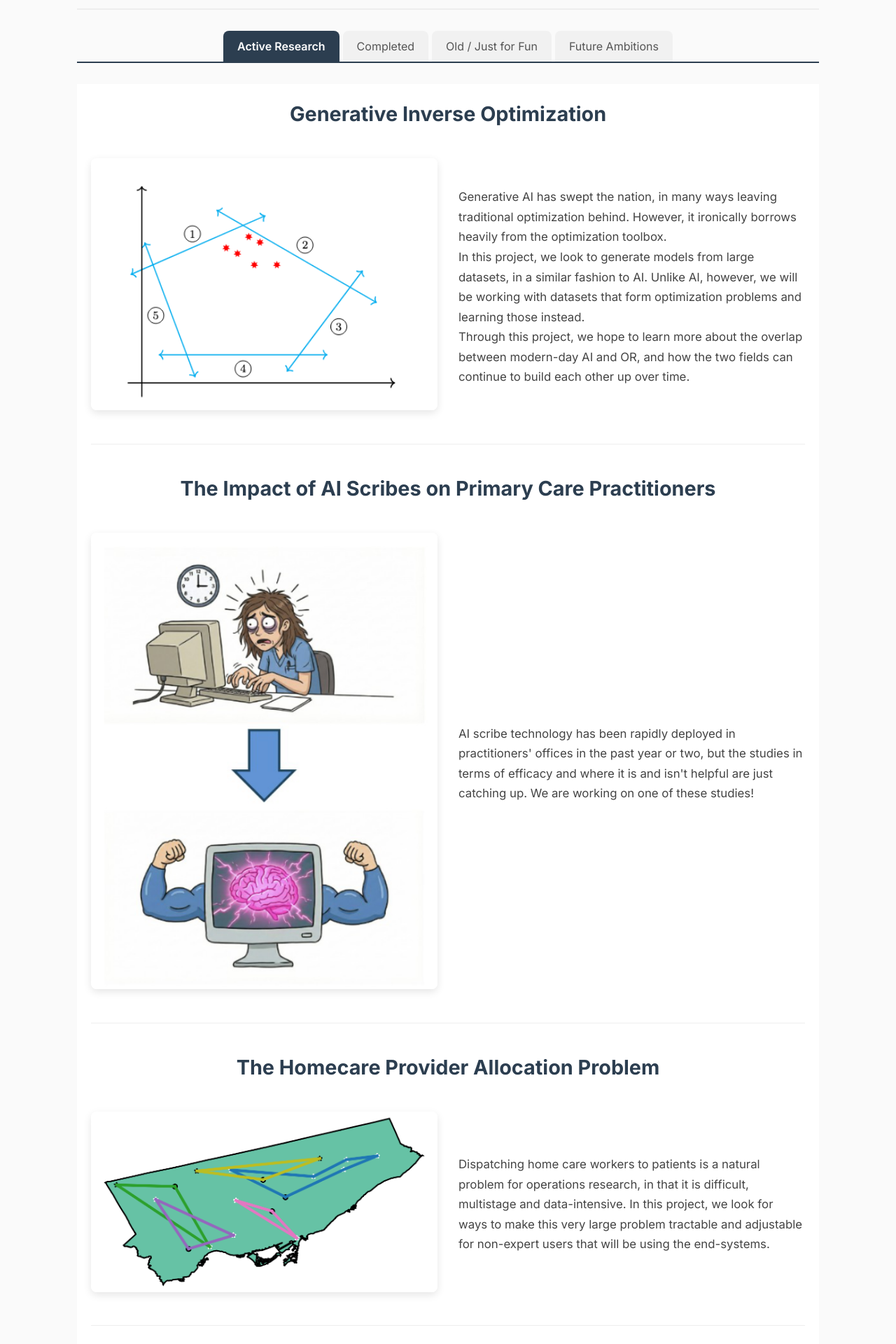
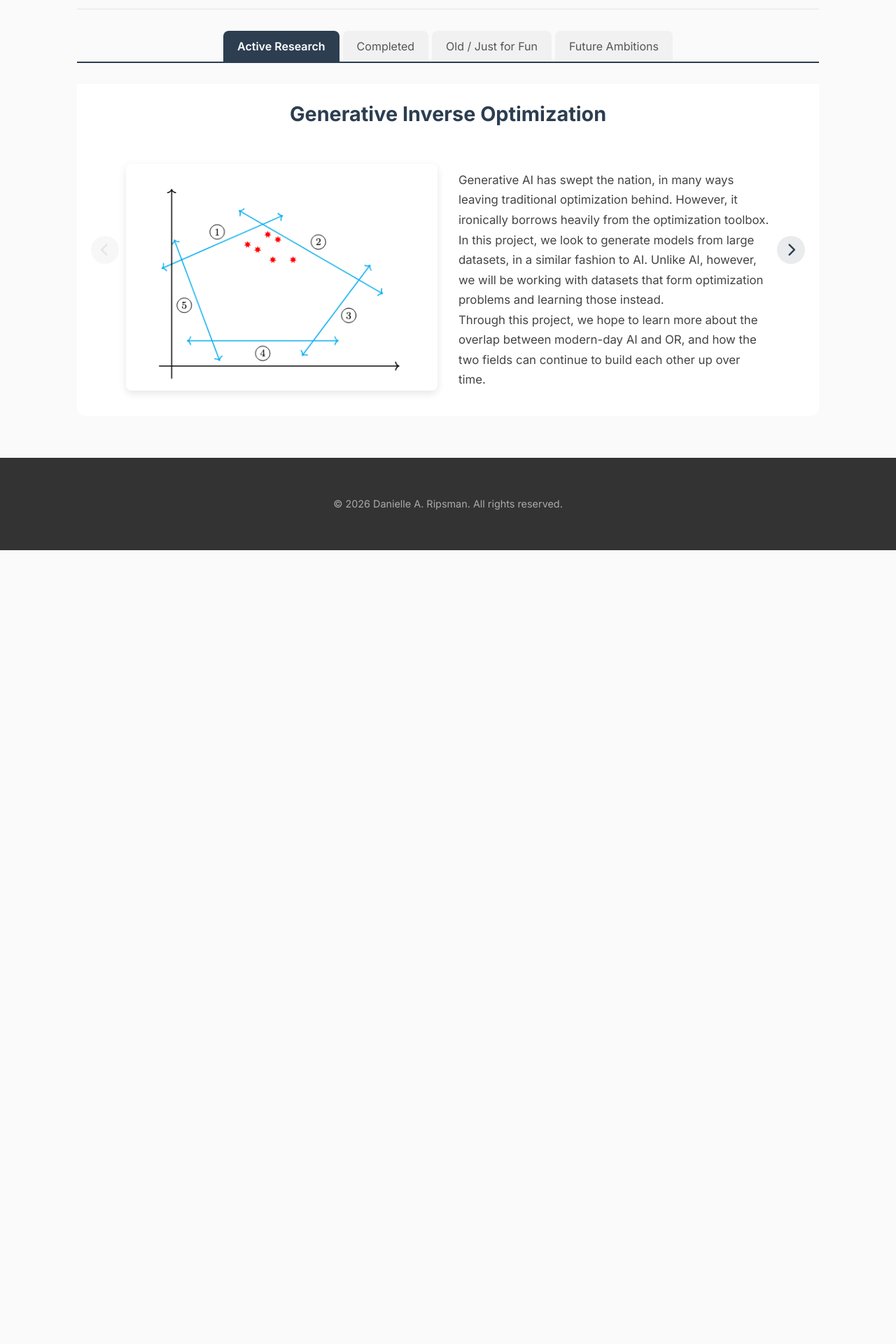
Before and after one commit to DaniRip/DaniRip.github.io, a Jekyll site: the page built from projects.md, in a window 1280 px wide. Shown: the part 467-2387 px from the top of the page at 70% size. Built offline with Jekyll 4.4.1, drawn with Linux system fonts in a browser that asks for light colours; after the commit the page ends 1253 px from its top, so only the background shows below that; some of the changed text lies outside the part shown.

Commit message:
Projects: bring back the carousel (videos still load only when shown)
Co-Authored-By: Claude Opus 5.5 <noreply@anthropic.com>

```diff
--- a/assets/css/style.css
+++ b/assets/css/style.css
@@ -735,15 +735,61 @@ details[open] .toggle-chevron {
     width: 100%;
 }
 
-/* --- The Project List (every project in the open tab is shown) --- */
-.project-slide {
-    animation: fadeEffect 0.5s; /* Smooth fade in when a tab opens */
+/* --- The Navigation Arrows --- */
+/* --- The Arrow Base --- */
+.nav-arrow {
+    position: absolute;
+    top: 50%;
+    transform: translateY(-50%);
+    background: rgba(44, 62, 80, 0.1);
+    color: var(--accent-color);
+    border: none;
+    width: 40px;
+    height: 40px;
+    border-radius: 50%;
+    cursor: pointer;
+    font-size: 1.2rem;
+    z-index: 10;
+
+    /* 1. Only animate specific things, NEVER 'all' or 'pointer-events' */
+    transition: background-color 0.2s, color 0.2s, opacity 0.2s;
+
+    display: flex;
+    align-items: center;
+    justify-content: center;
 }
 
-.project-slide + .project-slide {
-    border-top: 1px solid #eee;
-    margin-top: 40px;
-    padding-top: 40px;
+.nav-arrow:hover {
+    background: var(--accent-color);
+    color: white;
+}
+
+.nav-arrow.left { left: 0; }
+.nav-arrow.right { right: 0; }
+
+/* --- The Robust Disabled State --- */
+.nav-arrow.disabled,
+.nav-arrow.disabled:hover { /* 2. This overrides the sticky mobile hover */
+    opacity: 0.5 !important;
+    background: #f0f0f0 !important; /* A solid light grey, never transparent */
+    color: #ccc !important;
+    cursor: default;
+    pointer-events: none; /* Physically prevents clicking */
+    box-shadow: none;
+}
+
+/* --- The Slide Content --- */
+.slides-wrapper {
+    padding: 0 50px; /* Make room for arrows on left/right */
+}
+
+.project-slide {
+    display: none; /* Hidden by default */
+    animation: fadeEffect 0.5s; /* Smooth fade in */
+}
+
+.project-slide.visible {
+    display: block; /* Only the active slide shows */
 }
 
 .slide-title {
@@ -796,6 +842,16 @@ details[open] .toggle-chevron {
 @media (max-width: 768px) {
     .slide-content {
         grid-template-columns: 1fr; /* Stack vertically on phones */
+    }
+
+    .nav-arrow {
+        width: 30px;
+        height: 30px;
+        font-size: 1rem;
+    }
+
+    .slides-wrapper {
+        padding: 0 35px;
     }
 
     .tab-btn {
--- a/projects.md
+++ b/projects.md
@@ -5,10 +5,10 @@ permalink: /projects/
 ---
 
 <div class="project-tabs">
-    <button class="tab-btn active" onclick="openCategory('active', this)">Active Research</button>
-    <button class="tab-btn" onclick="openCategory('completed', this)">Completed</button>
-    <button class="tab-btn" onclick="openCategory('fun', this)">Old / Just for Fun</button>
-    <button class="tab-btn" onclick="openCategory('future', this)">Future Ambitions</button>
+    <button class="tab-btn active" onclick="openCategory('active')">Active Research</button>
+    <button class="tab-btn" onclick="openCategory('completed')">Completed</button>
+    <button class="tab-btn" onclick="openCategory('fun')">Old / Just for Fun</button>
+    <button class="tab-btn" onclick="openCategory('future')">Future Ambitions</button>
 </div>
 
 <div class="projects-display-area">
@@ -17,13 +17,15 @@ permalink: /projects/
     {% for cat in categories %}
     <div id="{{ cat }}" class="category-container" style="display: {% if cat == 'active' %}block{% else %}none{% endif %};">
 
+        <button class="nav-arrow left" onclick="changeSlide(-1, '{{ cat }}')"><i class="fas fa-chevron-left"></i></button>
+        <button class="nav-arrow right" onclick="changeSlide(1, '{{ cat }}')"><i class="fas fa-chevron-right"></i></button>
 
         <div class="slides-wrapper">
             {% assign cat_projects = site.data.projects | where: "category", cat %}
 
             {% if cat_projects.size > 0 %}
                 {% for project in cat_projects %}
-                <div class="project-slide">
+                <div class="project-slide fade {% if forloop.first %}visible{% endif %}">
 
                     <h2 class="slide-title">{{ project.title }}</h2>
 
@@ -47,7 +49,7 @@ permalink: /projects/
                                                     <iframe src="https://www.youtube.com/embed/{{ item.id }}" frameborder="0" loading="lazy" allowfullscreen></iframe>
                                                 </div>
                                             {% else %}
-                                                <img src="{{ item.url | relative_url }}" alt="{{ project.title | escape }}" class="slide-img" loading="lazy">
+                                                <img src="{{ item.url | relative_url }}" alt="Project Visual" class="slide-img">
                                             {% endif %}
                                         </div>
                                     {% endfor %}
@@ -60,7 +62,7 @@ permalink: /projects/
                                     </div>
                                 {% elsif project.image %}
                                     <div class="media-item active">
-                                        <img src="{{ project.image | relative_url }}" alt="{{ project.title | escape }}" class="slide-img" loading="lazy">
+                                        <img src="{{ project.image | relative_url }}" alt="Project Visual" class="slide-img">
                                     </div>
                                 {% endif %}
                             </div>
@@ -92,7 +94,7 @@ permalink: /projects/
 
                     </div> </div> {% endfor %}
             {% else %}
-                <div class="project-slide">
+                <div class="project-slide visible">
                     <div class="slide-text" style="text-align:center; padding-top: 50px;">
                         <h3>No projects added yet.</h3>
                         <p>Check back soon!</p>
@@ -114,14 +116,80 @@ permalink: /projects/
 
         var tabs = document.getElementsByClassName("tab-btn");
         for (var i = 0; i < tabs.length; i++) {
-            tabs[i].classList.remove("active");
+            tabs[i].className = tabs[i].className.replace(" active", "");
         }
 
         document.getElementById(categoryName).style.display = "block";
-        tab.classList.add("active");
+        event.currentTarget.className += " active";
+
+        // Refresh arrow states when tab opens
+        updateArrows(categoryName);
     }
 
-    // 2. Media Switcher Logic (The 1-2-3 buttons)
+    // 2. Slide Switching Logic
+    var slideIndices = {
+        'active': 0,
+        'completed': 0,
+        'fun': 0,
+        'future': 0
+    };
+
+    function changeSlide(n, category) {
+        var container = document.getElementById(category);
+        var slides = container.getElementsByClassName("project-slide");
+        var newIndex = slideIndices[category] + n;
+
+        // STOP if trying to go out of bounds
+        if (newIndex < 0 || newIndex >= slides.length) {
+            return;
+        }
+
+        // Hide old slide
+        slides[slideIndices[category]].classList.remove("visible");
+
+        // Update index
+        slideIndices[category] = newIndex;
+
+        // Show new slide
+        slides[slideIndices[category]].classList.add("visible");
+
+        // Update the arrow colors
+        updateArrows(category);
+    }
+
+    // New Helper: Checks if arrows should be greyed out
+    function updateArrows(category) {
+        var container = document.getElementById(category);
+        var slides = container.getElementsByClassName("project-slide");
+        var currentIndex = slideIndices[category];
+        var totalSlides = slides.length;
+
+        var leftBtn = container.querySelector('.nav-arrow.left');
+        var rightBtn = container.querySelector('.nav-arrow.right');
+
+        // Reset both to active first
+        leftBtn.classList.remove('disabled');
+        rightBtn.classList.remove('disabled');
+
+        // If no slides or only 1 slide, disable both
+        if (totalSlides <= 1) {
+            leftBtn.classList.add('disabled');
+            rightBtn.classList.add('disabled');
+            return;
+        }
+
+        // Disable Left if at start
+        if (currentIndex === 0) {
+            leftBtn.classList.add('disabled');
+        }
+
+        // Disable Right if at end
+        if (currentIndex === totalSlides - 1) {
+            rightBtn.classList.add('disabled');
+        }
+    }
+
+    // 3. Media Switcher Logic (The 1-2-3 buttons)
     function switchMedia(projectUid, mediaIndex) {
         var container = document.getElementById("display-" + projectUid);
         var items = container.getElementsByClassName("media-item");
```
Also changed, not shown: other parts of projects.md (+10 -1 lines).
